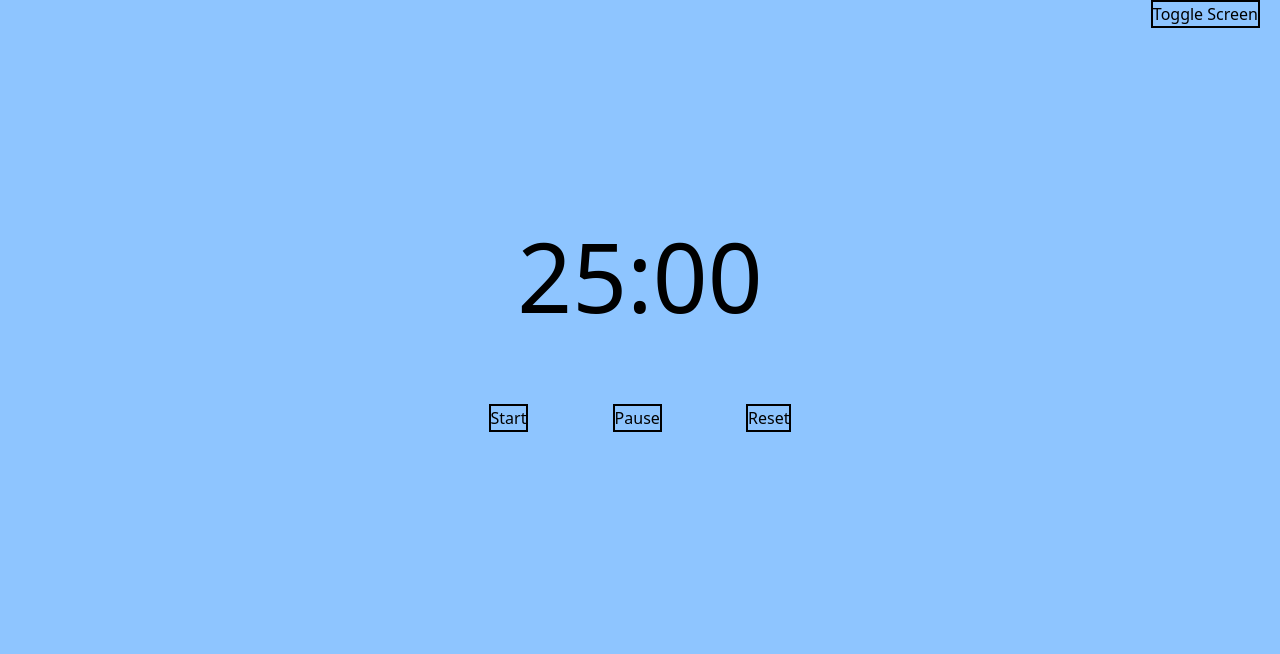
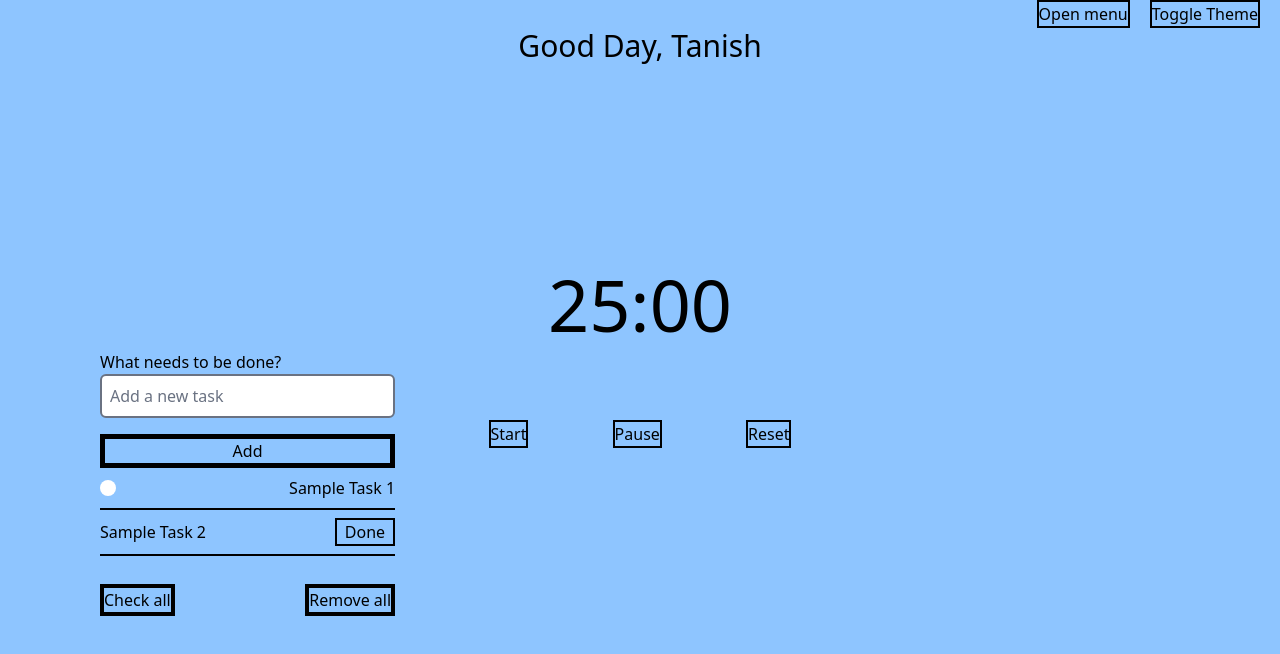
Before and after one commit to tanishdadev/Productivity-Bro, a SvelteKit app: page /main in a window 1280 px wide. Shown: the top 654 px of the page. Built offline with nearby package versions, Linux system fonts and the light colour scheme.

Commit message:
Developed a menu with different options to choose from and made  UI for the To-do list

```diff
--- a/src/routes/main/+page.svelte
+++ b/src/routes/main/+page.svelte
@@ -1,7 +1,18 @@
 <script>
+    import ToDo from './ToDo.svelte';
     let time = $state(25 * 60);
     let isRunning = false;
     let timer;
+    let isDropDownOpen = $state(false);
+    let name = "Tanish";
+    let showList = $state(false);
+    let quotes = [
+        "The only way to do great work is to love what you do. - Steve Jobs",
+        "Life is what happens when you're busy making other plans. - John Lennon",
+        "Get busy living or get busy dying. - Stephen King",
+        "You have within you right now, everything you need to deal with whatever the world can throw at you. - Brian Tracy",
+        "Believe you can and you're halfway there. - Theodore Roosevelt"
+    ];
 
     function startTimer() {
         if (isRunning) return;
@@ -30,25 +41,62 @@
     }
 
     function toggleTheme() {
+        // Code to be added for toggling theme
+    }
+
+    function toggleDropDown() {
+        isDropDownOpen = !isDropDownOpen;
+    }
+
+    function toggleTodoList() {
+        showList = !showList;
     }
 
 </script>
 
-<div class="flex justify-end px-5">
-    <button class="border-2">Toggle Screen</button>
+<div class="flex justify-end px-5 gap-x-5">
+    <div class="relative">
+    <button onclick={toggleDropDown} class="border-2">Open menu</button>
+
+    {#if isDropDownOpen}
+        <div class="absolute top-10 w-45 bg-blue-200 text-lg text-black rounded-sm shadow-lg z-1">
+			<button class="block px-4 py-2 hover:bg-gray-100 w-full">To-do List</button>
+			<button class="block px-4 py-2 hover:bg-gray-100 w-full">Shuffle Quote</button>
+			<button class="block px-4 py-2 hover:bg-gray-100 w-full">Enable Bunny</button>
+			<button class="block px-4 py-2 hover:bg-gray-100 w-full">Settings</button>
+        </div>
+    {/if}
+    </div>
+
+    <button class="border-2">Toggle Theme</button>
 </div>
 
-<div class="space-y-20 py-50 flex flex-col items-center justify-center">
-    <div class="flex flex-col items-center justify-center">
-        <h1 class="text-8xl">{Math.floor(time/60)}:{String(time%60).padStart(2,'0')}</h1>
+<div class="absolute top-[350px] left-25 z-1">
+    <ToDo/>
+</div>
+
+<div class="relative">
+    <div>
+        <div class="text-3xl text-center absolute w-full">Good Day, {name}</div>
     </div>
 
-    <div class="space-x-20">
-        <button onclick={startTimer} class="border-2">Start</button>
-        <button onclick={pauseTimer} class="border-2">Pause</button>
-        <button onclick={resetTimer} class="border-2">Reset</button>
+    <div>
+        <div><!--To be added--></div>
+    </div>
+
+    <div class="space-y-20 py-60 flex flex-col items-center justify-center">
+        <div class="flex flex-col items-center justify-center">
+            <h1 class="text-7xl">{Math.floor(time/60)}:{String(time%60).padStart(2,'0')}</h1>
+        </div>
+
+        <div class="space-x-20">
+            <button onclick={startTimer} class="border-2">Start</button>
+            <button onclick={pauseTimer} class="border-2">Pause</button>
+            <button onclick={resetTimer} class="border-2">Reset</button>
+        </div>
     </div>
 </div>
+
 
 <style>
 
--- /dev/null
+++ b/src/routes/main/ToDo.svelte
@@ -0,0 +1,31 @@
+<script>
+
+</script>
+
+<div>
+    <form>
+        <h1>What needs to be done?</h1>
+        <input type="text" name="addTask" id="addTask" placeholder="Add a new task" class="border-2 p-2 rounded-md w-full mb-4">
+        <button class="border-5 h-full w-full">Add</button>
+        <div id="taskList">
+            <ul>
+                <li class="flex justify-between items-center border-b-2 py-2">
+                    <input type="checkbox" name="" id="" class="border-none rounded-2xl focus:outline-none outline-none active:outline-none focus:ring-0 ring-0 active:ring-0">
+                    <span>Sample Task 1</span>
+                </li>
+                <li class="flex justify-between items-center border-b-2 py-2">
+                    <span>Sample Task 2</span>
+                    <button class="border-2 px-2">Done</button>
+                </li>
+            </ul>
+        </div>
+        <div class="flex justify-between mt-2">
+            <button class="border-4 mt-5">Check all</button>
+            <button class="border-4 mt-5">Remove all</button>
+        </div>
+    </form>
+</div>
+
+<style>
+
+</style>
```
